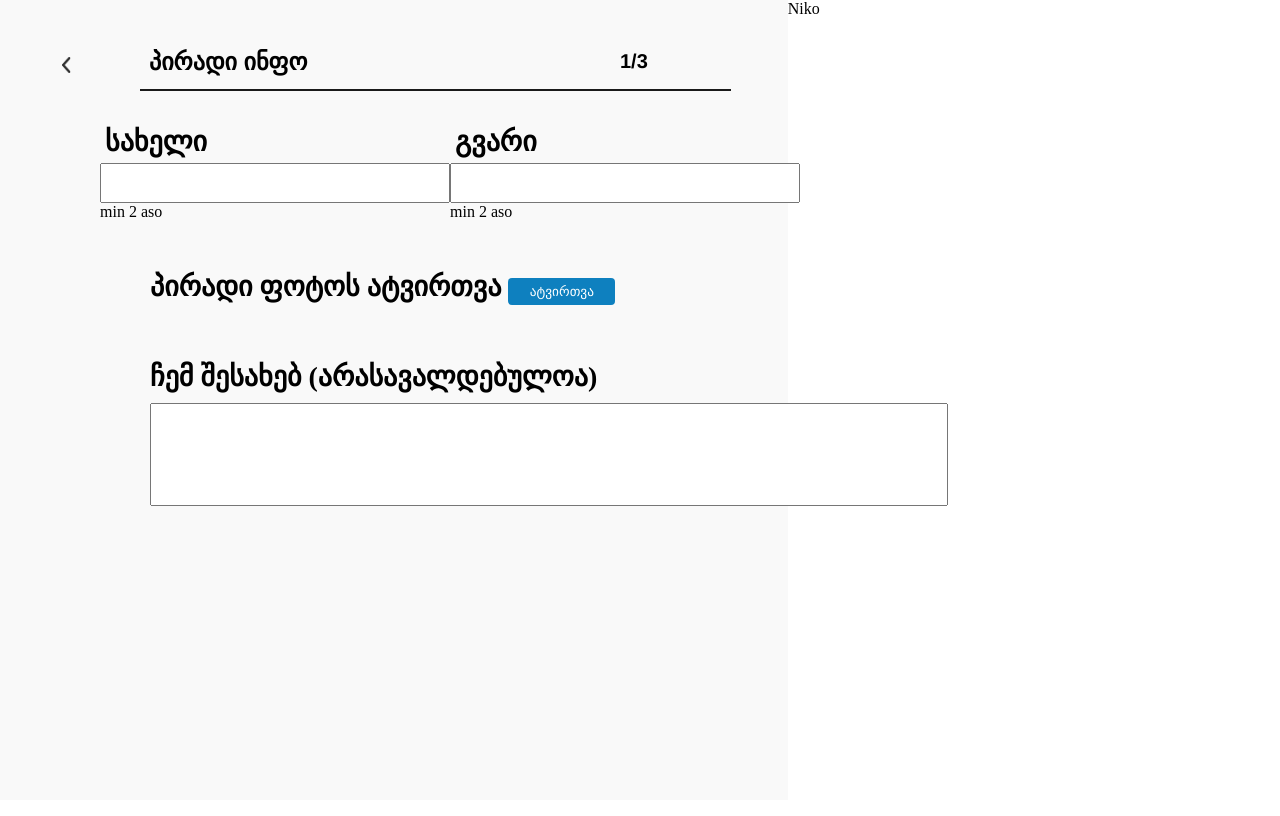
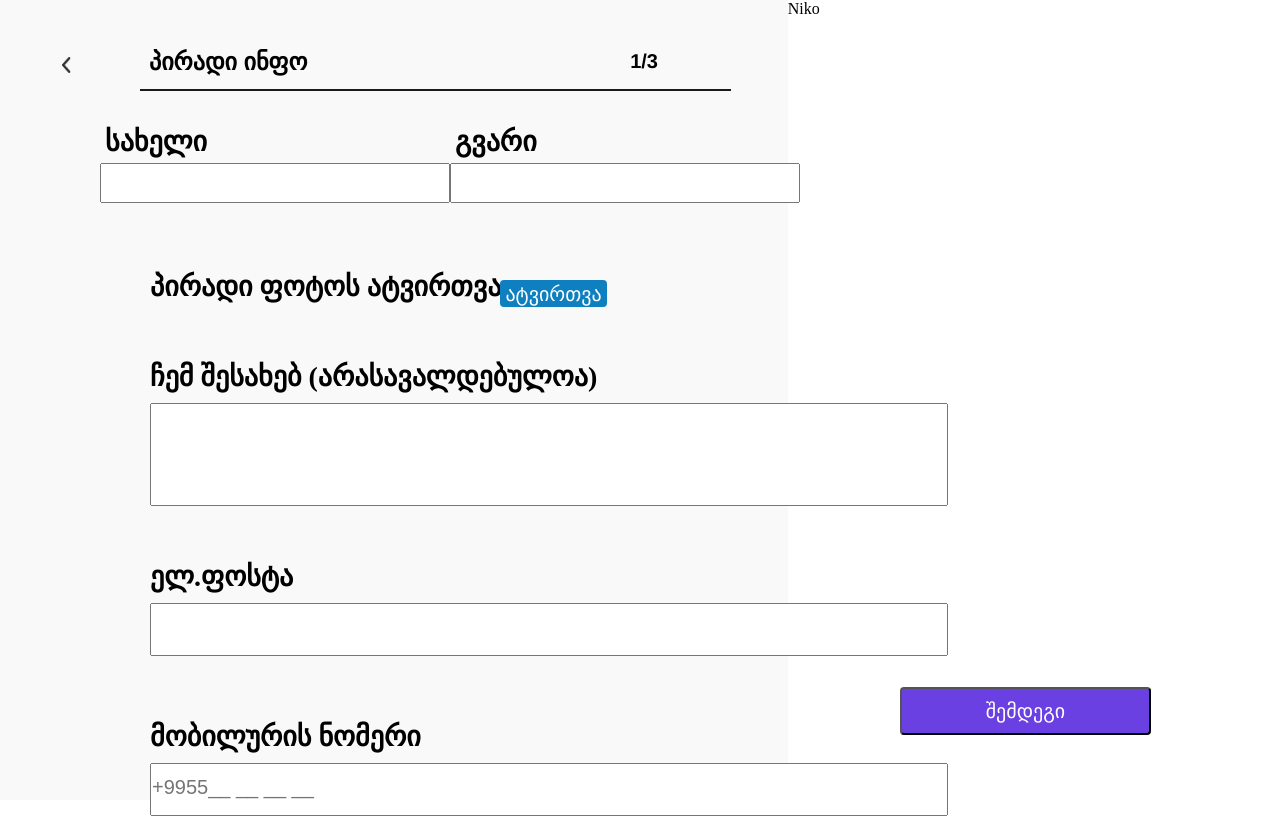
Before and after one commit to Nikoloza23/redberry_bootcamp, a React (Create React App) app: page /userInfo in a window 1280 px wide. Built offline with nearby package versions, Linux system fonts and the light colour scheme.

Commit message:
redberry

```diff
--- a/package.json
+++ b/package.json
@@ -9,6 +9,7 @@
     "axios": "^1.3.2",
     "react": "^18.2.0",
     "react-dom": "^18.2.0",
+    "react-hook-form": "^7.43.0",
     "react-router": "^6.8.0",
     "react-router-dom": "^6.8.0",
     "react-scripts": "5.0.1",
--- a/src/App.jsx
+++ b/src/App.jsx
@@ -1,5 +1,6 @@
 import { Route, Routes } from "react-router";
 import UserInfo from "./components/information/UserInfo";
+import Experience from "./pages/Experience";
 import Welcome from "./pages/Welcome";
 
 function App() {
@@ -8,6 +9,7 @@ function App() {
       <Routes>
         <Route path="" element={<Welcome />} />
         <Route path="/userInfo" element={<UserInfo />} />
+        <Route path="/experience" element={<Experience />} />
       </Routes>
     </>
   );
--- a/src/components/information/UserInfo.jsx
+++ b/src/components/information/UserInfo.jsx
@@ -1,40 +1,129 @@
+import { useForm } from "react-hook-form";
+
+import { Link, useNavigate } from "react-router-dom";
+
 import vector from "../../assets/Vector.png";
+
 import "./userInfo.scss";
 
 const UserInfo = () => {
+  const navigate = useNavigate();
+  const {
+    handleSubmit,
+    register,
+    formState: { errors },
+  } = useForm();
+
+  const onFormSubmit = (data) => {
+    console.log(data);
+    navigate("/experience");
+  };
+
   return (
     <div className="userInfo_container">
       <div className="left">
         <nav className="navbar">
-          <img src={vector} alt="" className="vector" />
+          <Link to="/" style={{ textDecoration: "none" }}>
+            <img src={vector} alt="" className="vector" />
+          </Link>
           <div className="personal_info">პირადი ინფო</div>
-          <div className="page_point">1/3</div>
+          <div className="page_point" style={{ left: "80%" }}>
+            1/3
+          </div>
           <hr />
         </nav>
-        <form>
+        <form onSubmit={handleSubmit(onFormSubmit)}>
           <div className="userInfo_left">
             <div className="inputs">
               <div>
-                <label htmlFor="fname">სახელი</label>
-                <input type="text" />
-                <div className="error_message">min 2 aso</div>
+                <label htmlFor="">სახელი</label>
+                <input
+                  className={errors.name ? "input invalidInput" : "input"}
+                  id="name"
+                  {...register("name", {
+                    required: true,
+                    minLength: 2,
+                    pattern: /[ა-ზა-ზ]/gi,
+                  })}
+                />
+                <span className="error_message">
+                  {errors.name?.type === "required" && "გთოხვთ შეავსოთ"}
+                  {errors.name?.type === "minLength" &&
+                    "სახელი უნდა შეიცავდეს 2 დან 12 სიმბოლომდე"}
+                  {errors.name?.type === "pattern" &&
+                    "გამოიყენეთ ქართული ასოები"}
+                </span>
               </div>
               <div>
-                <label htmlFor="fname">გვარი</label>
-                <input type="text" />
-                <div className="error_message">min 2 aso</div>
+                <label htmlFor="">გვარი</label>
+                <input
+                  className={errors.name ? "input invalidInput" : "input"}
+                  {...register("surname", {
+                    required: true,
+                    maxLength: 12,
+                    minLength: 2,
+                    pattern: /[ა-ზა-ზ]/gi,
+                  })}
+                />
+                <span className="error_message">
+                  {errors.surname?.type === "required" && "გთოხვთ შეავსოთ"}
+                  {errors.surname?.type === "pattern" &&
+                    "გამოიყენეთ ქართული ასოები"}
+                  {errors.surname?.type === "minLength" &&
+                    "სახელი უნდა შეიცავდეს 2 დან 12 სიმბოლომდე"}
+                </span>
               </div>
             </div>
           </div>
-            <h1 className="add_photo">
-              პირადი ფოტოს ატვირთვა <button>ატვირთვა</button>
-            </h1>
+          <div className="bottom_section">
+            <h1 className="add_photo">პირადი ფოტოს ატვირთვა</h1>
+            <label htmlFor="fileInput" className="user_photo">
+              <input type="file" style={{ display: "none" }} id="fileInput" />
+              ატვირთვა
+            </label>
             <div className="about_yourself">
-             <h1>
-                ჩემ შესახებ (არასავალდებულოა)
-             </h1>
-             <input type="text" />
+              <h1>ჩემ შესახებ (არასავალდებულოა)</h1>
+              <input type="text" />
             </div>
+            <div className="email">
+              <h1>ელ.ფოსტა</h1>
+              <input
+                type="email"
+                className={errors.email ? "input invalidInput" : "input"}
+                {...register("email", {
+                  required: true,
+                  pattern: /^[a-z0-9._%+-]+@redberry.ge/,
+                })}
+              />
+              <span className="error_message">
+                {errors.email?.type === "required" && "მიუთითეთ თქვენი მეილი"}
+                {errors.email?.type === "pattern" &&
+                  "არასწორი მეილის ნიმუში, მეილი უნდა მთავრდებოდეს @redberry.ge-ით"}
+              </span>
+            </div>
+            <div className="mobile">
+              <h1>მობილურის ნომერი</h1>
+              <input
+                type="tel"
+                placeholder="+9955__ __ __ __"
+                className={errors.email ? "input invalidInput" : "input"}
+                {...register("phoneNumber", {
+                  required: true,
+                  maxLength: 13,
+                  pattern: /^\+[0-9]{3}[0-9]{9}/g,
+                })}
+              />
+              <span className="error_message">
+                {errors.email?.type === "required" &&
+                  "მიუთითეთ თქვენი ნომერი სწორ ფორმატში"}
+                {errors.email?.type === "pattern" &&
+                  "უნდა აკმაყოფილებდეს ქართული მობ-ნომრის ფორმატს"}
+              </span>
+            </div>
+          </div>
+          <button className="next" type="submit">
+            შემდეგი
+          </button>
         </form>
       </div>
       <div className="right">Niko</div>
--- a/src/components/information/userInfo.scss
+++ b/src/components/information/userInfo.scss
@@ -1,8 +1,13 @@
 @use "../../sass/index.scss" as *;
 
+//Bad sass :(
 .userInfo_container {
   min-height: 100vh;
   display: flex;
+  .error_message {
+    color: red;
+    display: flex;
+  }
   .left {
     width: 80vw;
     background: $background;
@@ -78,14 +83,19 @@
       font-size: 28px;
       margin-top: 150px;
       left: 150px;
-      button {
+    }
+    .user_photo {
+      @include flex(center, center);
+      position: $abs;
+      font-size: 20px;
+      margin-top: 160px;
+      left: 500px;
       border: none;
       background: #0e80bf;
       width: 107px;
       height: 27px;
       border-radius: 4px;
       color: $wh;
-      }
     }
 
     .about_yourself {
@@ -101,9 +111,57 @@
         margin-top: 10px;
       }
     }
+    .email {
+      position: $abs;
+      margin-top: 440px;
+      left: 150px;
+      h1 {
+        font-size: 28px;
+      }
+      input {
+        width: 798px;
+        height: 53px;
+        margin-top: 10px;
+      }
+    }
+    .mobile {
+      position: $abs;
+      margin-top: 600px;
+      left: 150px;
+      h1 {
+        font-size: 28px;
+      }
+      input {
+        width: 798px;
+        height: 53px;
+        margin-top: 10px;
+      }
+    }
+    .next {
+      @include flex(center, center);
+      padding: 18px 60px;
+      font-size: 20px;
+      position: $abs;
+      width: 251px;
+      height: 48px;
+      left: 900px;
+      bottom: 65px;
+      background: #6b40e3;
+      border-radius: 4px;
+      color: $wh;
+      cursor: $curs;
+    }
   }
   .right {
     width: 50vw;
     background: $wh;
   }
 }
+
+.invalidInput {
+  border: $invalid;
+}
+
+input::placeholder {
+  font-size: 20px;
+}
--- a/src/components/welcome/welcome_design.scss
+++ b/src/components/welcome/welcome_design.scss
@@ -22,9 +22,9 @@
   .add_resume {
     @include flex(center, center);
     position: $abs;
-    width: 464px;
-    height: 60px;
-    left: calc(50% - 460px / 2);
+    width: 500px;
+    height: 80px;
+    left: calc(50% - 500px / 2);
     top: 400px;
     background: #1a1a1a;
     border-radius: 8px;
@@ -34,7 +34,7 @@
       color: $wh;
       font-style: normal;
       font-weight: 500;
-      font-size: 20px;
+      font-size: 30px;
     }
   }
 }
--- /dev/null
+++ b/src/pages/Experience.jsx
@@ -0,0 +1,10 @@
+
+const Experience = () => {
+    return (
+        <div>
+            Niko
+        </div>
+    );
+};
+
+export default Experience;
--- a/src/sass/_variables.scss
+++ b/src/sass/_variables.scss
@@ -14,3 +14,4 @@ $curs: pointer;
 $wh: #fff;
 $bl: black;
 $background: #F9F9F9;
+$invalid: 1px solid red;
```
Also changed, not shown: 1 other file (tests, documents, lock files or other folders). Lines whose indentation alone changed are shown as unchanged.
